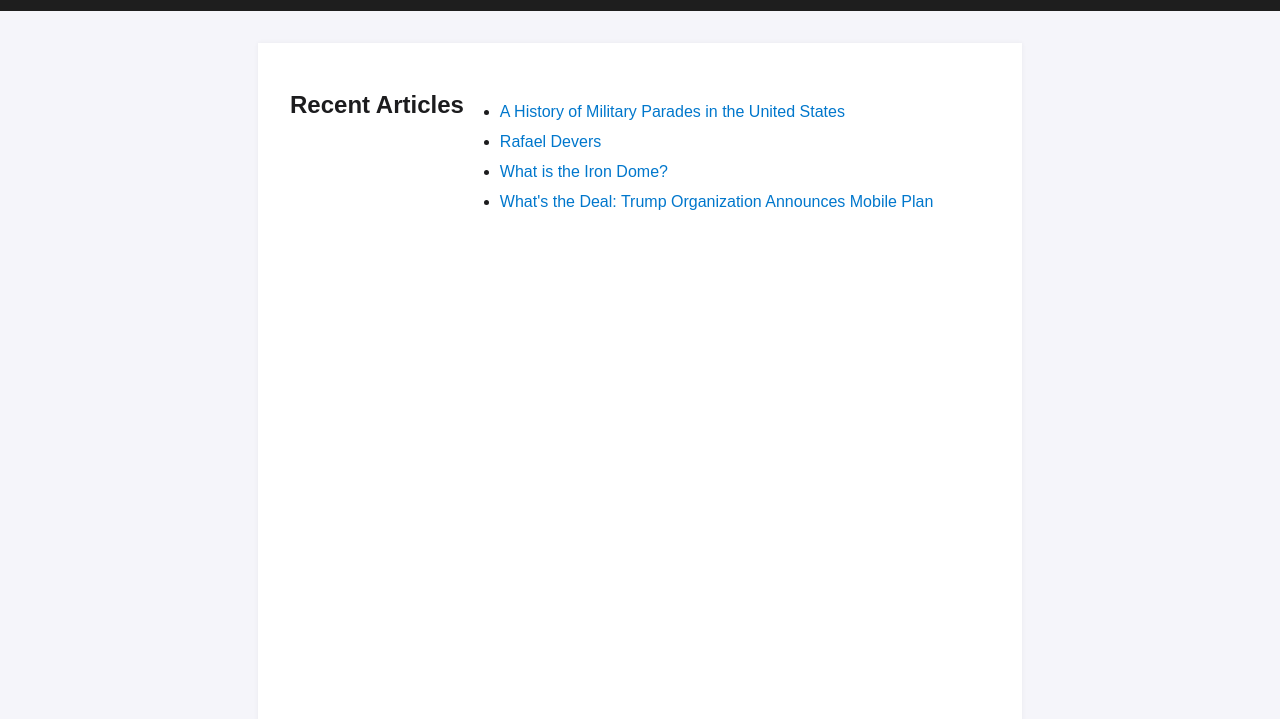
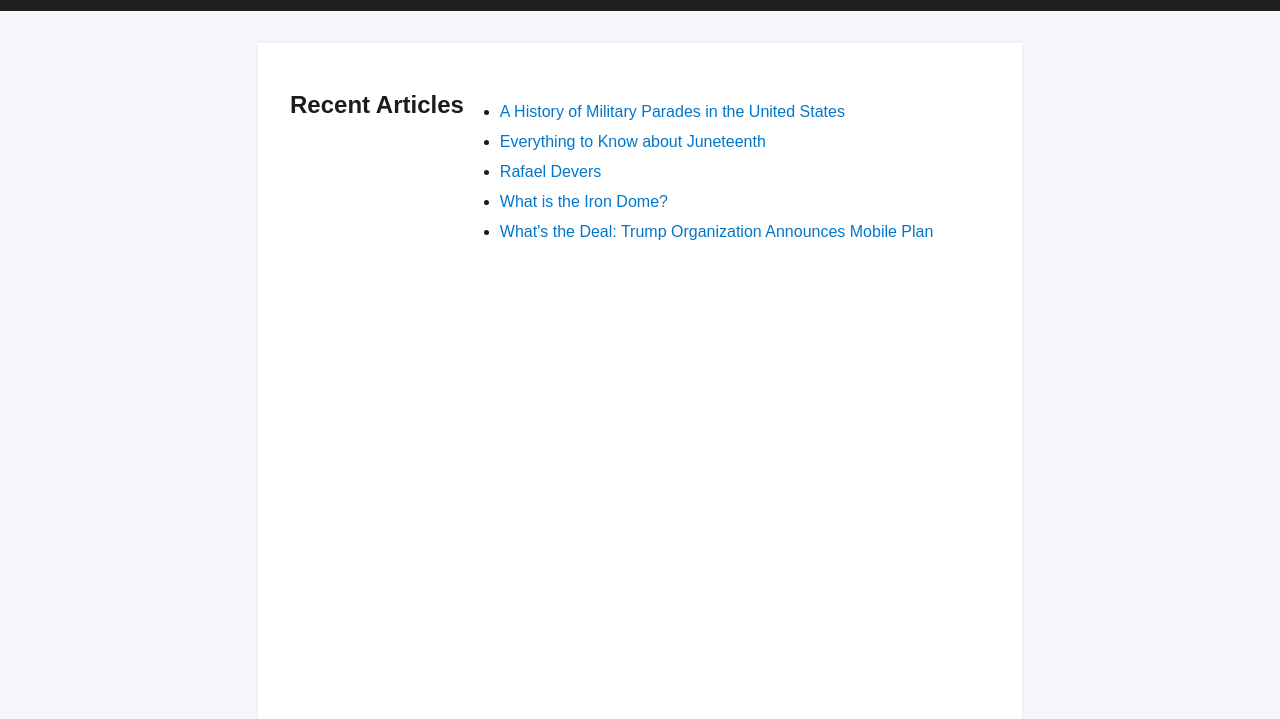
Before and after one commit to MawiRecon/metrix_fa, a website: page blog/index.html in a window 1280 px wide. Shown: the part 81-800 px from the top of the page. Drawn offline with Linux system fonts and the light colour scheme; files that its build step writes are made by us from their sources.

Commit message:
Update blog index with new article

```diff
--- a/blog/index.html
+++ b/blog/index.html
@@ -75,6 +75,7 @@
         <h1>Recent Articles</h1>
         <ul>
             <li><a href="a-history-of-military-parades-in-the-united-states.html">A History of Military Parades in the United States</a></li>
+            <li><a href="everything-to-know-about-juneteenth.html">Everything to Know about Juneteenth</a></li>
             <li><a href="rafael-devers.html">Rafael Devers</a></li>
             <li><a href="what-is-the-iron-dome.html">What is the Iron Dome?</a></li>
             <li><a href="whats-the-deal-trump-organization-announces-mobile-plan.html">What's the Deal: Trump Organization Announces Mobile Plan</a></li>
```
